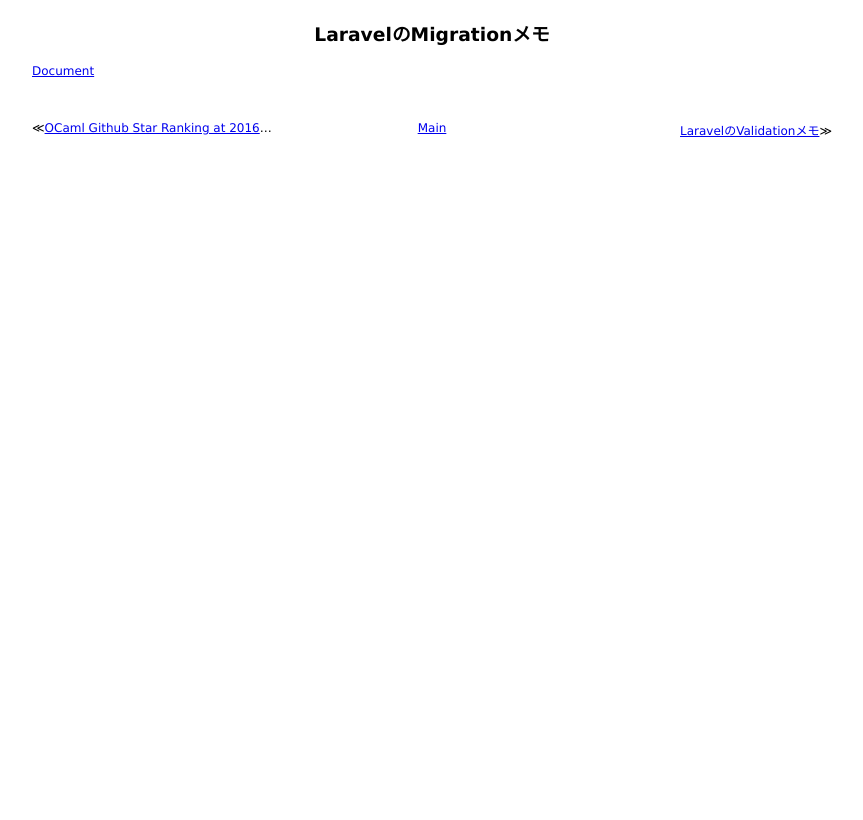
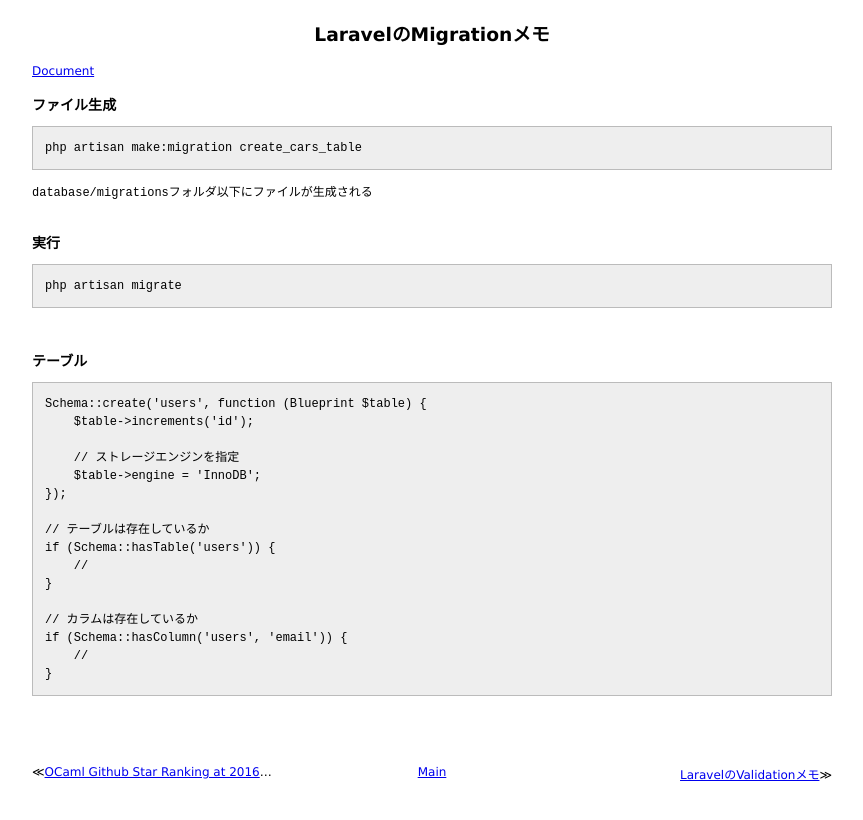
Before and after one commit to 38elements/38elements.github.com, a Jekyll site: the page built from _posts/2016-05-19-laravel-migration.md, in a window 1280 px wide. Shown: the top 820 px of the page, without its empty margins (208-1071 px from the left). Built offline with Jekyll 4.4.1, drawn with Linux system fonts in a browser that asks for light colours.

Commit message:
Update 2016-05-19-laravel-migration.md

````diff
--- a/_posts/2016-05-19-laravel-migration.md
+++ b/_posts/2016-05-19-laravel-migration.md
@@ -3,3 +3,42 @@ layout: posts
 title: LaravelのMigrationメモ
 ---
 [Document](https://laravel.com/docs/5.2/migrations)
+
+
+### ファイル生成
+
+```
+php artisan make:migration create_cars_table
+```
+
+`database/migrations`フォルダ以下にファイルが生成される
+<br>
+
+### 実行
+
+```
+php artisan migrate
+```
+<br>
+
+### テーブル
+
+```
+Schema::create('users', function (Blueprint $table) {
+    $table->increments('id');
+
+    // ストレージエンジンを指定
+    $table->engine = 'InnoDB';
+});
+
+// テーブルは存在しているか
+if (Schema::hasTable('users')) {
+    //
+}
+
+// カラムは存在しているか
+if (Schema::hasColumn('users', 'email')) {
+    //
+}
+```
+<br>
````
